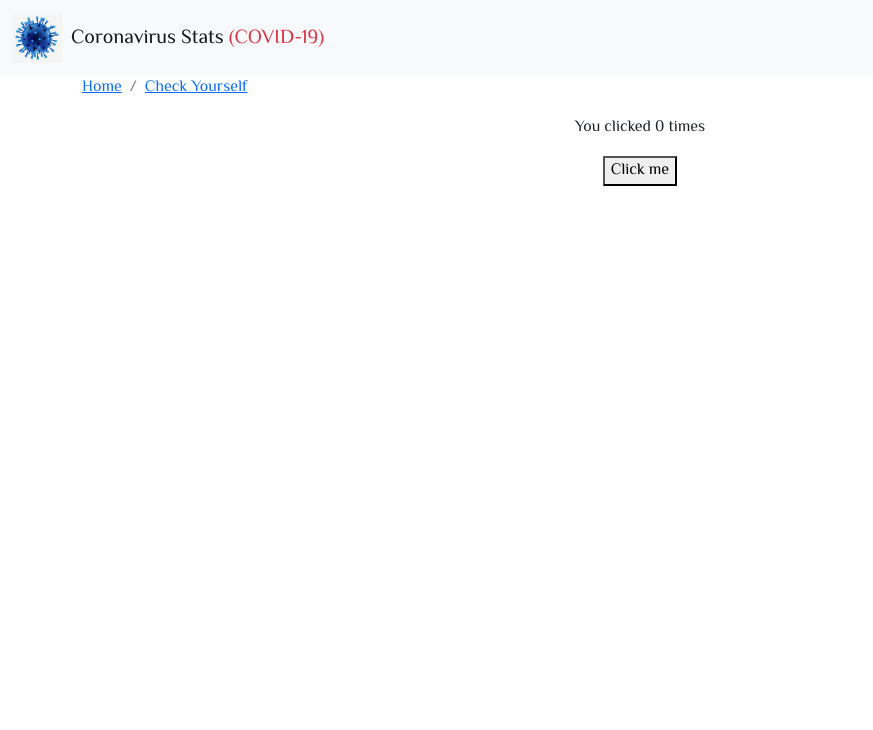
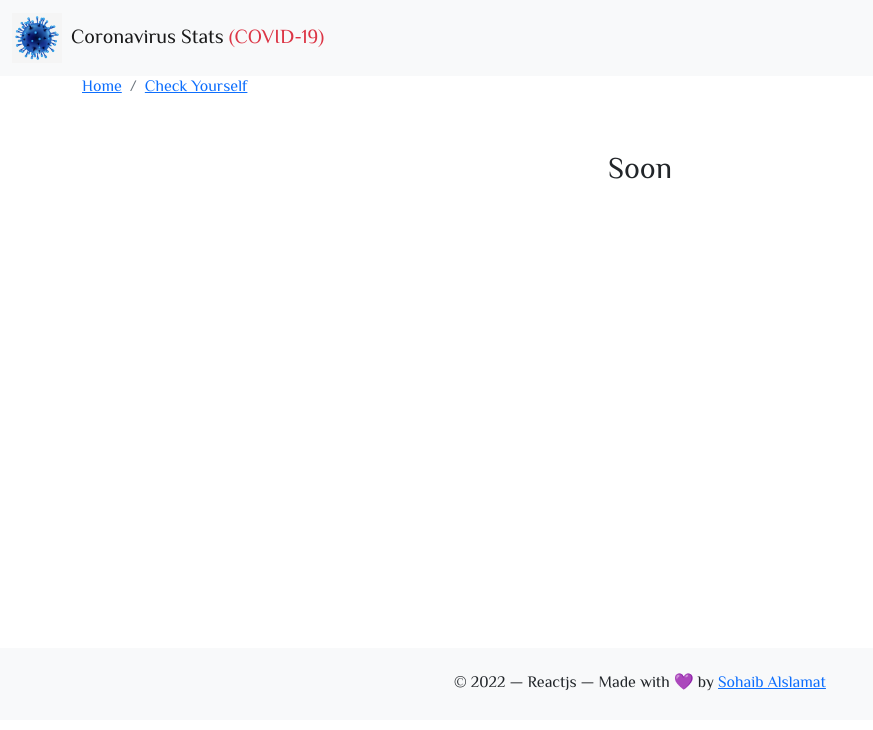
Before and after one commit to sohepalslamat/Corona-virus-reactjs, a React (Create React App) app: page /corona-virus-reactjs/check-yourself in a window 1280 px wide. Shown: the top 730 px of the page, without its empty margins (0-873 px from the left). Built offline with nearby package versions, Linux system fonts and the light colour scheme.

Commit message:
add footer and main route

```diff
--- a/public/index.html
+++ b/public/index.html
@@ -7,15 +7,18 @@
         <meta name="theme-color" content="#000000" />
         <meta
             name="description"
-      content="Web site created using create-react-app"
+            content="Corona virus statistics in the world"
         />
-    <link rel="apple-touch-icon" href="%PUBLIC_URL%/logo192.png" />
+        <link rel="apple-touch-icon" href="%PUBLIC_URL%/icon.png" />
         <!--
       manifest.json provides metadata used when your web app is installed on a
       user's mobile device or desktop. See https://developers.google.com/web/fundamentals/web-app-manifest/
     -->
         <link rel="manifest" href="%PUBLIC_URL%/manifest.json" />
-    <link rel="stylesheet dns-prefetch" href='https://fonts.googleapis.com/css?family=Rajdhani|El+Messiri&display=swap' />
+        <link
+            rel="stylesheet dns-prefetch"
+            href="https://fonts.googleapis.com/css?family=Rajdhani|El+Messiri&display=swap"
+        />
         <!--
       Notice the use of %PUBLIC_URL% in the tags above.
       It will be replaced with the URL of the `public` folder during the build.
@@ -39,6 +42,5 @@
 
       To begin the development, run `npm start` or `yarn start`.
       To create a production bundle, use `npm run build` or `yarn build`.
-    -->
-  </body>
+    --></body>
 </html>
--- a/src/App.js
+++ b/src/App.js
@@ -3,7 +3,12 @@ import NavBar from "./components/NavBar"
 import ActinosBar from "./components/ActionsBar"
 import Home from "./pages/home"
 import Check from "./pages/check"
-import { BrowserRouter as Router, Routes, Route } from "react-router-dom"
+import {
+    BrowserRouter as Router,
+    Routes,
+    Route,
+    Navigate,
+} from "react-router-dom"
 
 function App() {
     return (
@@ -12,10 +17,21 @@ function App() {
             <Router basename="/corona-virus-reactjs">
                 <ActinosBar />
                 <Routes>
+                    <Route path="/" element={<Navigate to="/home" />} />
                     <Route path="/home" element={<Home />} />
                     <Route path="/check-yourself" element={<Check />} />
                 </Routes>
             </Router>
+            <div className="bg-light bg-gradien-500 py-4">
+                © 2022 — Reactjs — Made with 💜 by{" "}
+                <a
+                    href="https://www.linkedin.com/in/sohep-alslamat"
+                    target="_blank"
+                    rel="noreferrer"
+                >
+                    Sohaib Alslamat
+                </a>
+            </div>
         </div>
     )
 }
--- a/src/pages/check.jsx
+++ b/src/pages/check.jsx
@@ -1,16 +1,16 @@
-import React, { useState, useEffect } from "react"
+import React, { useEffect } from "react"
 
 function Check() {
-    const [count, setCount] = useState(0)
-
     useEffect(() => {
+        document.title = `Check Yourself`
         return function cleanup() {}
     }, [])
 
     return (
         <div>
-            <p>You clicked {count} times</p>
-            <button onClick={() => setCount(count + 1)}>Click me</button>
+            <div style={{ height: "500px", fontSize: "30px" }} className="mt-5">
+                Soon
+            </div>
         </div>
     )
 }
--- a/src/pages/home.jsx
+++ b/src/pages/home.jsx
@@ -17,6 +17,7 @@ function Home() {
     const [loading, setLoading] = useState(true)
 
     useEffect(() => {
+        document.title = "Corona statistics in the world"
         fetchData()
             .then(({ countries, worldStat }) => {
                 setCountries(countries.countries_stat)
@@ -29,14 +30,18 @@ function Home() {
     }, [])
     const show = () => {
         if (loading) {
-            return <div>Loading...</div>
+            return (
+                <div style={{ height: "500px", fontSize: "30px" }}>
+                    Loading...
+                </div>
+            )
         } else {
             return (
                 <div>
-                    <div className="row align-items-center justify-content-center text-white">
+                    <div className="row align-items-center justify-content-center text-white mx-0">
                         <GlobalStats data={worldStat} />
                     </div>
-                    <div className="row align-items-center justify-content-center my-2">
+                    <div className="row align-items-center justify-content-center mx-0">
                         <CountriesStats data={countries} />
                     </div>
                 </div>
@@ -45,7 +50,7 @@ function Home() {
     }
     return (
         <div>
-            <div className="row align-items-center justify-content-center text-white">
+            <div className="row align-items-center justify-content-center text-white mx-0">
                 <div className="col-8 fs-1 m-2 p-2">
                     <span className="text-black">
                         Corona statistics in the world
```
Also changed, not shown: public/icon.png (added), public/manifest.json, 1 other file (tests, documents, lock files or other folders). Lines whose indentation alone changed are shown as unchanged.
